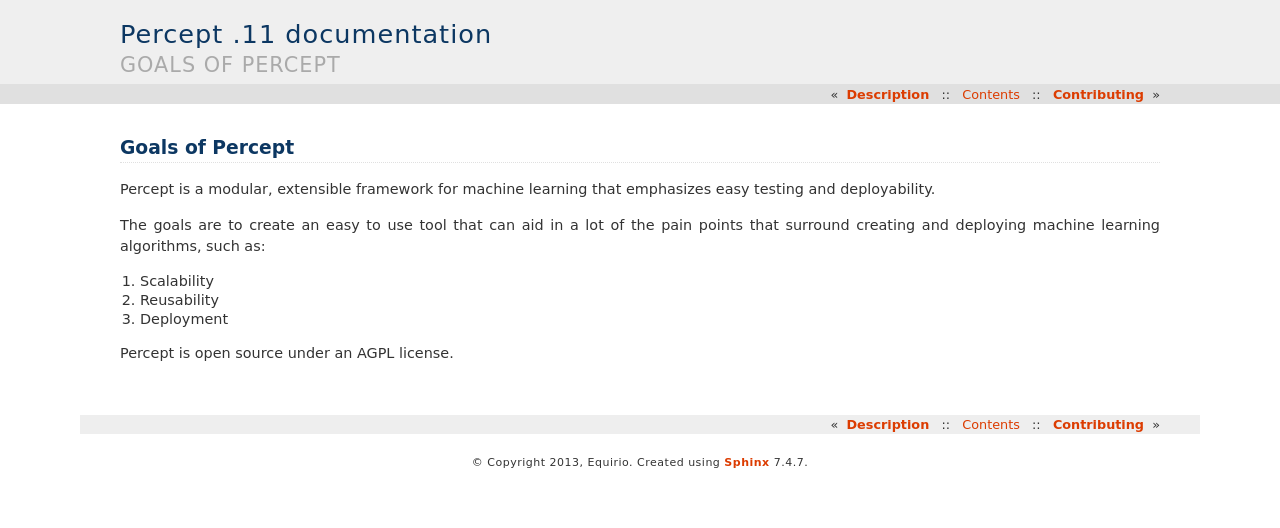
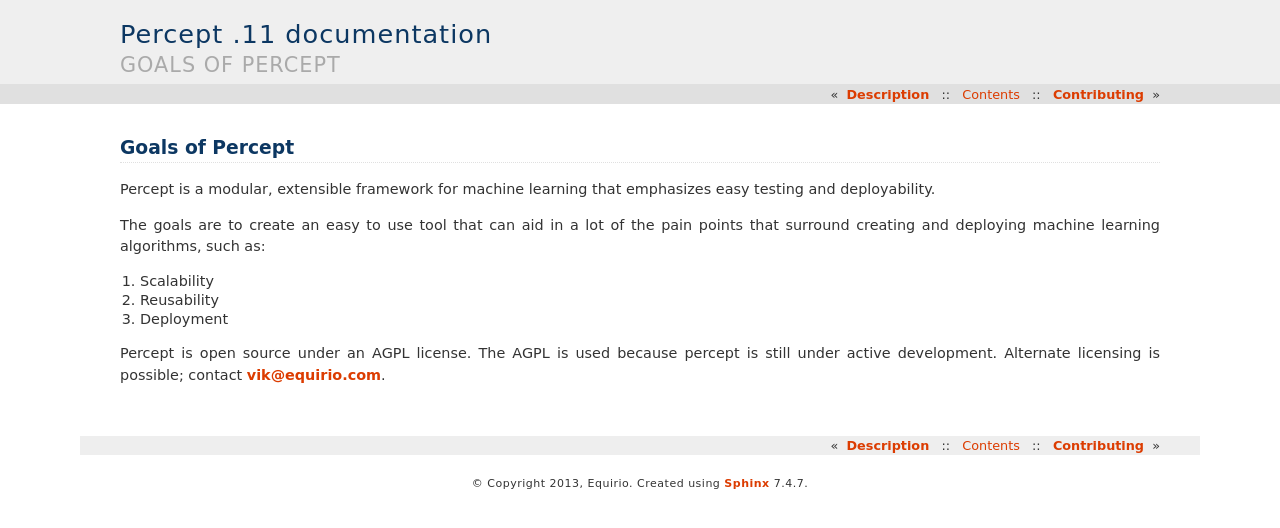
Before and after one commit to VikParuchuri/percept, a Sphinx documentation site: the page built from percept/docs/overview/goals.rst, in a window 1280 px wide. Shown: the top 528 px of the page. Built offline with Sphinx 7.4.7, drawn with Linux system fonts in a browser that asks for light colours.

Commit message:
Update about licensing

```diff
--- a/percept/docs/overview/goals.rst
+++ b/percept/docs/overview/goals.rst
@@ -10,4 +10,4 @@
 #. Reusability
 #. Deployment
 
-Percept is open source under an AGPL license.
+Percept is open source under an AGPL license.  The AGPL is used because percept is still under active development.  Alternate licensing is possible; contact vik@equirio.com.
```
Also changed, not shown: README.md (+3 -1 lines).
